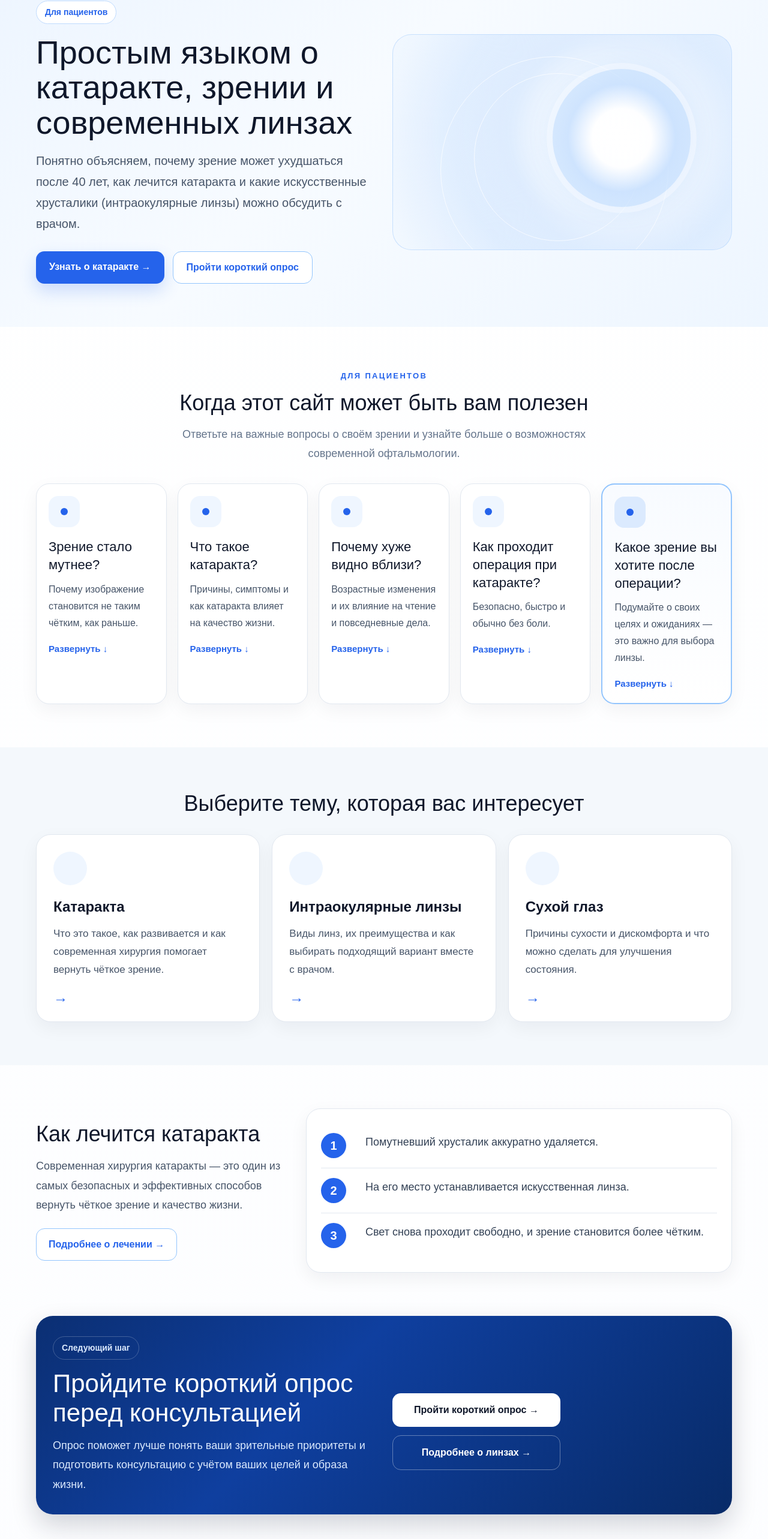
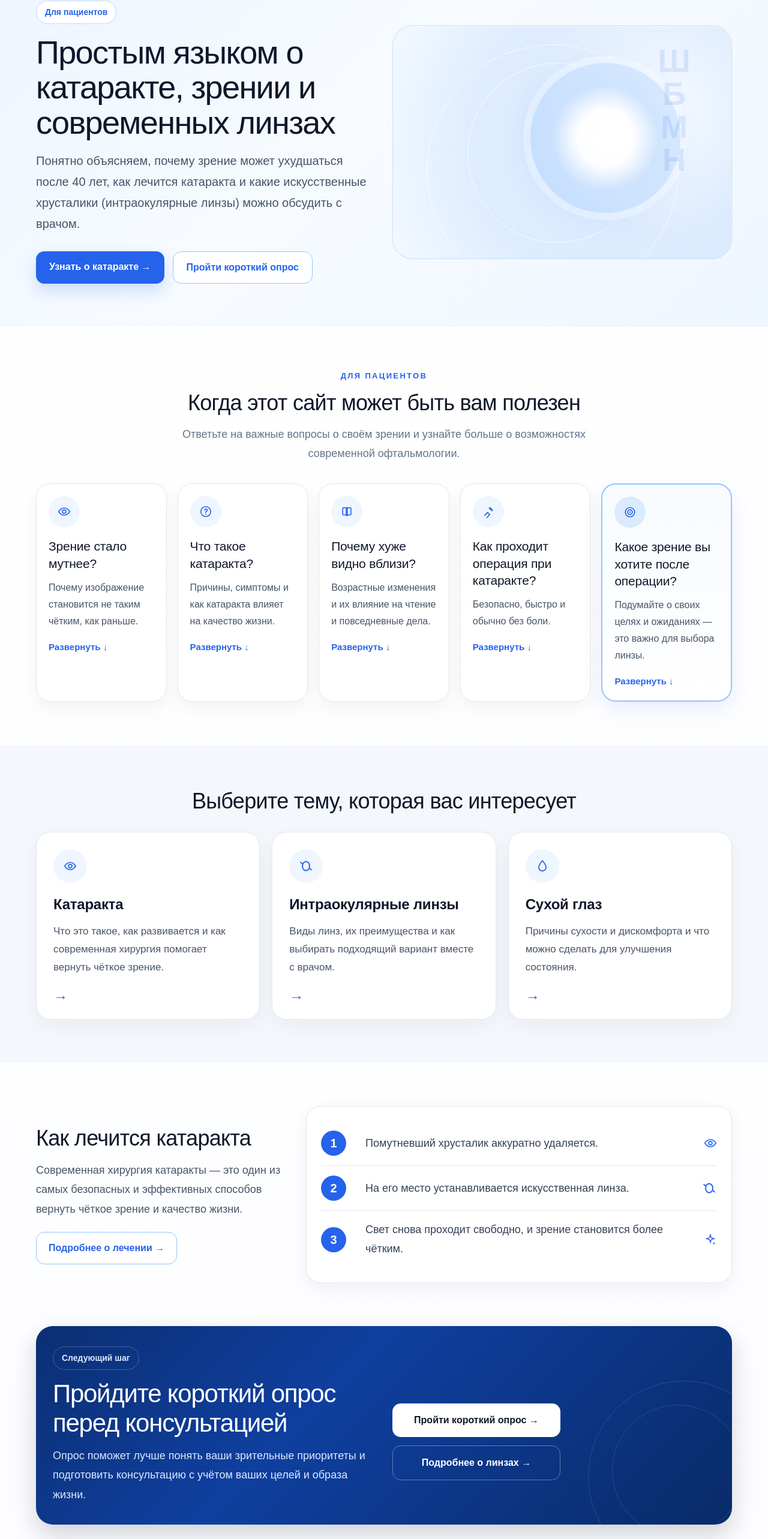
Before and after one commit to Amidro/moiglaza, a Next.js app: page /ru in a window 1280 px wide. Shown: the part 158-2724 px from the top of the page at 60% size. Built offline with nearby package versions, Linux system fonts and the light colour scheme.

Commit message:
Update page.tsx

```diff
--- a/app/ru/page.tsx
+++ b/app/ru/page.tsx
@@ -1,6 +1,116 @@
 import Header from "../../components/Header";
 import Footer from "../../components/Footer";
-import { content } from "../../lib/content";
+
+function EyeIcon() {
+  return (
+    <svg width="22" height="22" viewBox="0 0 24 24" fill="none" aria-hidden="true">
+      <path
+        d="M2 12C4.5 7.8 8 5.5 12 5.5C16 5.5 19.5 7.8 22 12C19.5 16.2 16 18.5 12 18.5C8 18.5 4.5 16.2 2 12Z"
+        stroke="#2563eb"
+        strokeWidth="1.8"
+      />
+      <circle cx="12" cy="12" r="3.2" stroke="#2563eb" strokeWidth="1.8" />
+    </svg>
+  );
+}
+
+function QuestionIcon() {
+  return (
+    <svg width="22" height="22" viewBox="0 0 24 24" fill="none" aria-hidden="true">
+      <circle cx="12" cy="12" r="9" stroke="#2563eb" strokeWidth="1.8" />
+      <path
+        d="M9.9 9.2C10.2 8.2 11 7.5 12.2 7.5C13.6 7.5 14.6 8.3 14.6 9.5C14.6 10.5 14 11.1 13.1 11.7C12.2 12.3 11.9 12.8 11.9 13.8"
+        stroke="#2563eb"
+        strokeWidth="1.8"
+        strokeLinecap="round"
+      />
+      <circle cx="12" cy="16.8" r="1" fill="#2563eb" />
+    </svg>
+  );
+}
+
+function BookIcon() {
+  return (
+    <svg width="22" height="22" viewBox="0 0 24 24" fill="none" aria-hidden="true">
+      <path
+        d="M4.5 6.5C4.5 5.67 5.17 5 6 5H11C12.1 5 13 5.9 13 7V19C12.3 18.4 11.5 18 10.5 18H6C5.17 18 4.5 17.33 4.5 16.5V6.5Z"
+        stroke="#2563eb"
+        strokeWidth="1.8"
+      />
+      <path
+        d="M19.5 6.5C19.5 5.67 18.83 5 18 5H13C11.9 5 11 5.9 11 7V19C11.7 18.4 12.5 18 13.5 18H18C18.83 18 19.5 17.33 19.5 16.5V6.5Z"
+        stroke="#2563eb"
+        strokeWidth="1.8"
+      />
+    </svg>
+  );
+}
+
+function ScalpelIcon() {
+  return (
+    <svg width="22" height="22" viewBox="0 0 24 24" fill="none" aria-hidden="true">
+      <path
+        d="M14.5 4.5L19.5 9.5"
+        stroke="#2563eb"
+        strokeWidth="1.8"
+        strokeLinecap="round"
+      />
+      <path
+        d="M5 19L10.5 13.5L14.5 17.5L9 23"
+        stroke="#2563eb"
+        strokeWidth="1.8"
+        strokeLinecap="round"
+      />
+      <path
+        d="M13.5 5.5L18.5 10.5"
+        stroke="#2563eb"
+        strokeWidth="1.8"
+        strokeLinecap="round"
+      />
+    </svg>
+  );
+}
+
+function TargetIcon() {
+  return (
+    <svg width="22" height="22" viewBox="0 0 24 24" fill="none" aria-hidden="true">
+      <circle cx="12" cy="12" r="8.5" stroke="#2563eb" strokeWidth="1.8" />
+      <circle cx="12" cy="12" r="4.2" stroke="#2563eb" strokeWidth="1.8" />
+      <circle cx="12" cy="12" r="1.2" fill="#2563eb" />
+    </svg>
+  );
+}
+
+function LensIcon() {
+  return (
+    <svg width="26" height="26" viewBox="0 0 24 24" fill="none" aria-hidden="true">
+      <ellipse cx="12" cy="12" rx="5.5" ry="7" stroke="#2563eb" strokeWidth="1.8" />
+      <path d="M6 8L3.8 6.2" stroke="#2563eb" strokeWidth="1.8" strokeLinecap="round" />
+      <path d="M18 16L20.2 17.8" stroke="#2563eb" strokeWidth="1.8" strokeLinecap="round" />
+    </svg>
+  );
+}
+
+function DropIcon() {
+  return (
+    <svg width="24" height="24" viewBox="0 0 24 24" fill="none" aria-hidden="true">
+      <path
+        d="M12 3C12 3 6 10 6 14.2C6 17.6 8.7 20 12 20C15.3 20 18 17.6 18 14.2C18 10 12 3 12 3Z"
+        stroke="#2563eb"
+        strokeWidth="1.8"
+      />
+    </svg>
+  );
+}
+
+function SparklesIcon() {
+  return (
+    <svg width="22" height="22" viewBox="0 0 24 24" fill="none" aria-hidden="true">
+      <path d="M12 3L13.7 8.3L19 10L13.7 11.7L12 17L10.3 11.7L5 10L10.3 8.3L12 3Z" stroke="#2563eb" strokeWidth="1.6" />
+      <path d="M18.5 16L19.2 18L21.2 18.7L19.2 19.4L18.5 21.4L17.8 19.4L15.8 18.7L17.8 18L18.5 16Z" fill="#2563eb" />
+    </svg>
+  );
+}
 
 const cards = [
   {
@@ -10,7 +120,8 @@ const cards = [
       "После 40 лет это может быть связано с катарактой или возрастным ухудшением зрения вблизи. Важно понимать разницу, чтобы спокойнее обсудить её с врачом.",
     linkText: "Подробнее о причинах →",
     href: "/ru/katarakta",
-    accent: false
+    accent: false,
+    icon: <EyeIcon />
   },
   {
     title: "Что такое катаракта?",
@@ -19,7 +130,8 @@ const cards = [
       "Катаракта — это помутнение естественного хрусталика глаза. Из-за этого свет проходит хуже, и зрение становится менее чётким, как будто через туман.",
     linkText: "Подробнее о катаракте →",
     href: "/ru/katarakta",
-    accent: false
+    accent: false,
+    icon: <QuestionIcon />
   },
   {
     title: "Почему хуже видно вблизи?",
@@ -28,7 +140,8 @@ const cards = [
       "С возрастом глазу становится труднее фокусироваться на близком расстоянии. Это состояние называется пресбиопией и часто становится заметным при чтении и работе с телефоном.",
     linkText: "Подробнее о возрастном зрении →",
     href: "/ru/katarakta",
-    accent: false
+    accent: false,
+    icon: <BookIcon />
   },
   {
     title: "Как проходит операция при катаракте?",
@@ -37,7 +150,8 @@ const cards = [
       "Помутневший хрусталик заменяют прозрачной искусственной линзой через небольшой разрез. Операция обычно занимает около 15–20 минут и чаще всего проходит без боли.",
     linkText: "Подробнее об операции →",
     href: "/ru/katarakta",
-    accent: false
+    accent: false,
+    icon: <ScalpelIcon />
   },
   {
     title: "Какое зрение вы хотите после операции?",
@@ -46,7 +160,8 @@ const cards = [
       "Короткий опрос поможет понять, какие зрительные решения стоит обсудить с врачом перед операцией. В результате вы увидите, какие технологии полезно знать перед консультацией.",
     linkText: "Пройти короткий опрос →",
     href: "/ru/start",
-    accent: true
+    accent: true,
+    icon: <TargetIcon />
   }
 ];
 
@@ -54,17 +169,20 @@ const topics = [
   {
     title: "Катаракта",
     text: "Что это такое, как развивается и как современная хирургия помогает вернуть чёткое зрение.",
-    href: "/ru/katarakta"
+    href: "/ru/katarakta",
+    icon: <EyeIcon />
   },
   {
     title: "Интраокулярные линзы",
     text: "Виды линз, их преимущества и как выбирать подходящий вариант вместе с врачом.",
-    href: "/ru/intraokulyarnye-linzy"
+    href: "/ru/intraokulyarnye-linzy",
+    icon: <LensIcon />
   },
   {
     title: "Сухой глаз",
     text: "Причины сухости и дискомфорта и что можно сделать для улучшения состояния.",
-    href: "/ru/suhoj-glaz"
+    href: "/ru/suhoj-glaz",
+    icon: <DropIcon />
   }
 ];
 
@@ -75,14 +193,11 @@ const cataractSteps = [
 ];
 
 export default function Page() {
-  const data = content.ru;
-
   return (
     <>
       <Header />
 
       <main>
-        {/* HERO */}
         <section
           style={{
             background:
@@ -124,7 +239,8 @@ export default function Page() {
                   lineHeight: 1.08,
                   margin: "0 0 18px",
                   color: "#0f172a",
-                  maxWidth: 620
+                  maxWidth: 620,
+                  letterSpacing: "-0.03em"
                 }}
               >
                 Простым языком о катаракте, зрении и современных линзах
@@ -180,12 +296,13 @@ export default function Page() {
             <div
               style={{
                 position: "relative",
-                minHeight: 360,
-                borderRadius: 32,
+                minHeight: 390,
+                borderRadius: 34,
                 background:
-                  "radial-gradient(circle at 60% 45%, rgba(255,255,255,0.95) 0%, rgba(219,234,254,0.88) 38%, rgba(191,219,254,0.38) 62%, rgba(239,246,255,0.15) 100%)",
+                  "radial-gradient(circle at 68% 46%, rgba(255,255,255,0.98) 0%, rgba(219,234,254,0.92) 34%, rgba(191,219,254,0.42) 58%, rgba(239,246,255,0.16) 100%)",
                 border: "1px solid rgba(191,219,254,0.8)",
-                overflow: "hidden"
+                overflow: "hidden",
+                boxShadow: "inset 0 1px 0 rgba(255,255,255,0.7)"
               }}
             >
               <div
@@ -193,50 +310,70 @@ export default function Page() {
                   position: "absolute",
                   inset: 0,
                   background:
-                    "radial-gradient(circle at 70% 50%, rgba(255,255,255,0.92) 0%, rgba(219,234,254,0.1) 45%, transparent 70%)"
+                    "radial-gradient(circle at 78% 36%, rgba(255,255,255,0.75) 0%, transparent 42%)"
                 }}
               />
               <div
                 style={{
                   position: "absolute",
-                  top: "10%",
-                  left: "14%",
-                  width: 380,
-                  height: 380,
+                  top: "8%",
+                  left: "10%",
+                  width: 420,
+                  height: 420,
                   borderRadius: "50%",
-                  border: "1px solid rgba(255,255,255,0.7)"
+                  border: "1px solid rgba(255,255,255,0.75)"
                 }}
               />
               <div
                 style={{
                   position: "absolute",
-                  top: "18%",
-                  left: "24%",
-                  width: 280,
-                  height: 280,
+                  top: "16%",
+                  left: "22%",
+                  width: 300,
+                  height: 300,
                   borderRadius: "50%",
-                  border: "1px solid rgba(255,255,255,0.7)"
+                  border: "1px solid rgba(255,255,255,0.75)"
                 }}
               />
               <div
                 style={{
                   position: "absolute",
-                  right: "12%",
+                  right: "15%",
                   top: "16%",
-                  width: 230,
-                  height: 230,
+                  width: 250,
+                  height: 250,
                   borderRadius: "50%",
                   background:
-                    "radial-gradient(circle at 50% 50%, rgba(255,255,255,0.96) 0%, rgba(255,255,255,0.82) 30%, rgba(191,219,254,0.72) 55%, rgba(147,197,253,0.28) 78%, rgba(96,165,250,0.06) 100%)",
+                    "radial-gradient(circle at 50% 50%, rgba(255,255,255,0.98) 0%, rgba(255,255,255,0.86) 26%, rgba(191,219,254,0.72) 50%, rgba(147,197,253,0.32) 72%, rgba(96,165,250,0.05) 100%)",
                   boxShadow:
-                    "0 0 0 10px rgba(255,255,255,0.32), 0 0 40px rgba(96,165,250,0.18)"
+                    "0 0 0 12px rgba(255,255,255,0.30), 0 0 50px rgba(96,165,250,0.20)"
                 }}
               />
+              <div
+                style={{
+                  position: "absolute",
+                  right: "10%",
+                  top: "8%",
+                  color: "rgba(37,99,235,0.12)",
+                  fontSize: 54,
+                  fontWeight: 700,
+                  lineHeight: 1.02,
+                  letterSpacing: "0.22em",
+                  textAlign: "center"
+                }}
+              >
+                Ш
+                <br />
+                Б
+                <br />
+                М
+                <br />
+                Н
+              </div>
             </div>
           </div>
         </section>
 
-        {/* USEFUL BLOCK */}
         <section style={{ padding: "72px 20px" }}>
           <div style={{ maxWidth: 1160, margin: "0 auto" }}>
             <div
@@ -264,7 +401,8 @@ export default function Page() {
                   fontSize: 36,
                   lineHeight: 1.2,
                   margin: "0 0 14px",
-                  color: "#0f172a"
+                  color: "#0f172a",
+                  letterSpacing: "-0.02em"
                 }}
               >
                 Когда этот сайт может быть вам полезен
@@ -301,12 +439,37 @@ export default function Page() {
                     border: item.accent
                       ? "2px solid #93c5fd"
                       : "1px solid #e2e8f0",
-                    borderRadius: 22,
+                    borderRadius: 24,
                     padding: 20,
-                    boxShadow: "0 10px 30px rgba(15,23,42,0.05)",
-                    minHeight: 290
+                    boxShadow: item.accent
+                      ? "0 14px 34px rgba(37,99,235,0.10)"
+                      : "0 10px 30px rgba(15,23,42,0.05)",
+                    minHeight: 300,
+                    position: "relative"
                   }}
                 >
+                  {item.accent && (
+                    <div
+                      style={{
+                        position: "absolute",
+                        top: 16,
+                        right: 16,
+                        width: 24,
+                        height: 24,
+                        borderRadius: 999,
+                        background: "#2563eb",
+                        display: "flex",
+                        alignItems: "center",
+                        justifyContent: "center",
+                        color: "#ffffff",
+                        fontSize: 14,
+                        fontWeight: 700
+                      }}
+                    >
+                      ✓
+                    </div>
+                  )}
+
                   <summary
                     style={{
                       listStyle: "none",
@@ -317,7 +480,7 @@ export default function Page() {
                       style={{
                         width: 52,
                         height: 52,
-                        borderRadius: 16,
+                        borderRadius: 999,
                         background: item.accent ? "#dbeafe" : "#eff6ff",
                         display: "flex",
                         alignItems: "center",
@@ -325,22 +488,16 @@ export default function Page() {
                         marginBottom: 18
                       }}
                     >
-                      <div
-                        style={{
-                          width: 12,
-                          height: 12,
-                          borderRadius: 999,
-                          background: "#2563eb"
-                        }}
-                      />
+                      {item.icon}
                     </div>
 
                     <h3
                       style={{
-                        fontSize: 22,
+                        fontSize: 21,
                         lineHeight: 1.35,
                         color: "#0f172a",
-                        margin: "0 0 12px"
+                        margin: "0 0 12px",
+                        letterSpacing: "-0.01em"
                       }}
                     >
                       {item.title}
@@ -416,7 +573,6 @@ export default function Page() {
           </div>
         </section>
 
-        {/* TOPICS */}
         <section
           style={{
             padding: "72px 20px",
@@ -436,7 +592,8 @@ export default function Page() {
                   fontSize: 36,
                   lineHeight: 1.2,
                   margin: "0 0 14px",
-                  color: "#0f172a"
+                  color: "#0f172a",
+                  letterSpacing: "-0.02em"
                 }}
               >
                 Выберите тему, которая вас интересует
@@ -469,15 +626,21 @@ export default function Page() {
                       height: 56,
                       borderRadius: 999,
                       background: "#eff6ff",
-                      marginBottom: 18
+                      marginBottom: 18,
+                      display: "flex",
+                      alignItems: "center",
+                      justifyContent: "center"
                     }}
-                  />
+                  >
+                    {item.icon}
+                  </div>
                   <div
                     style={{
                       fontSize: 24,
                       fontWeight: 700,
                       color: "#0f172a",
-                      marginBottom: 12
+                      marginBottom: 12,
+                      letterSpacing: "-0.01em"
                     }}
                   >
                     {item.title}
@@ -507,7 +670,6 @@ export default function Page() {
           </div>
         </section>
 
-        {/* CATARACT BLOCK */}
         <section style={{ padding: "72px 20px" }}>
           <div
             style={{
@@ -525,7 +687,8 @@ export default function Page() {
                   fontSize: 36,
                   lineHeight: 1.2,
                   margin: "0 0 16px",
-                  color: "#0f172a"
+                  color: "#0f172a",
+                  letterSpacing: "-0.02em"
                 }}
               >
                 Как лечится катаракта
@@ -574,9 +737,9 @@ export default function Page() {
                   key={step}
                   style={{
                     display: "grid",
-                    gridTemplateColumns: "56px 1fr",
+                    gridTemplateColumns: "56px 1fr 28px",
                     gap: 18,
-                    alignItems: "start",
+                    alignItems: "center",
                     padding: "16px 0",
                     borderBottom:
                       index === cataractSteps.length - 1
@@ -610,13 +773,16 @@ export default function Page() {
                   >
                     {step}
                   </div>
+
+                  <div style={{ justifySelf: "end" }}>
+                    {index === 0 ? <EyeIcon /> : index === 1 ? <LensIcon /> : <SparklesIcon />}
+                  </div>
                 </div>
               ))}
             </div>
           </div>
         </section>
 
-        {/* FINAL CTA */}
         <section style={{ padding: "0 20px 72px" }}>
           <div style={{ maxWidth: 1160, margin: "0 auto" }}>
             <div
@@ -626,9 +792,34 @@ export default function Page() {
                 color: "#ffffff",
                 borderRadius: 28,
                 padding: "34px 28px",
-                boxShadow: "0 18px 42px rgba(15,23,42,0.18)"
+                boxShadow: "0 18px 42px rgba(15,23,42,0.18)",
+                position: "relative",
+                overflow: "hidden"
               }}
             >
+              <div
+                style={{
+                  position: "absolute",
+                  right: -80,
+                  bottom: -80,
+                  width: 320,
+                  height: 320,
+                  borderRadius: "50%",
+                  border: "1px solid rgba(255,255,255,0.12)"
+                }}
+              />
+              <div
+                style={{
+                  position: "absolute",
+                  right: -20,
+                  bottom: -20,
+                  width: 220,
+                  height: 220,
+                  borderRadius: "50%",
+                  border: "1px solid rgba(255,255,255,0.12)"
+                }}
+              />
+
               <div
                 style={{
                   display: "inline-block",
@@ -638,7 +829,9 @@ export default function Page() {
                   color: "#dbeafe",
                   fontSize: 14,
                   fontWeight: 700,
-                  marginBottom: 16
+                  marginBottom: 16,
+                  position: "relative",
+                  zIndex: 1
                 }}
               >
                 Следующий шаг
@@ -649,7 +842,9 @@ export default function Page() {
                   display: "grid",
                   gridTemplateColumns: "repeat(auto-fit,minmax(280px,1fr))",
                   gap: 28,
-                  alignItems: "center"
+                  alignItems: "center",
+                  position: "relative",
+                  zIndex: 1
                 }}
               >
                 <div>
@@ -657,7 +852,8 @@ export default function Page() {
                     style={{
                       fontSize: 42,
                       lineHeight: 1.15,
-                      margin: "0 0 14px"
+                      margin: "0 0 14px",
+                      letterSpacing: "-0.03em"
                     }}
                   >
                     Пройдите короткий опрос перед консультацией
```
